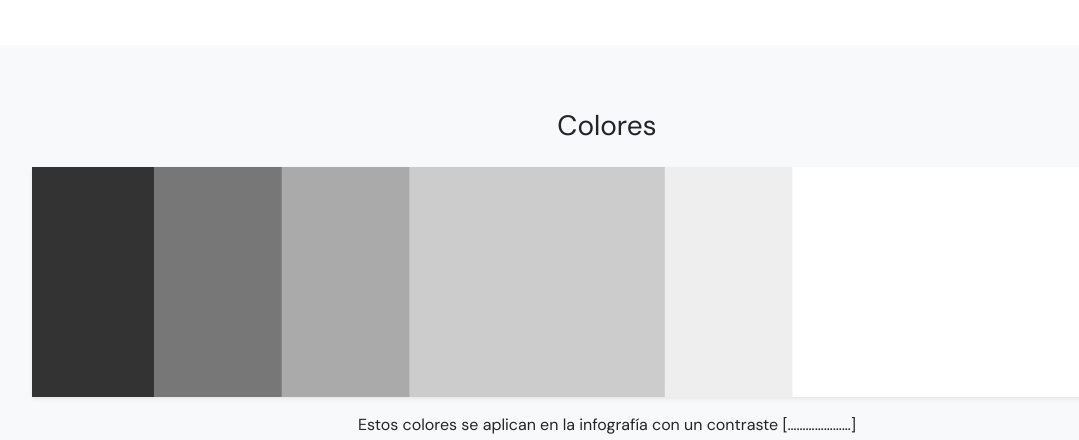
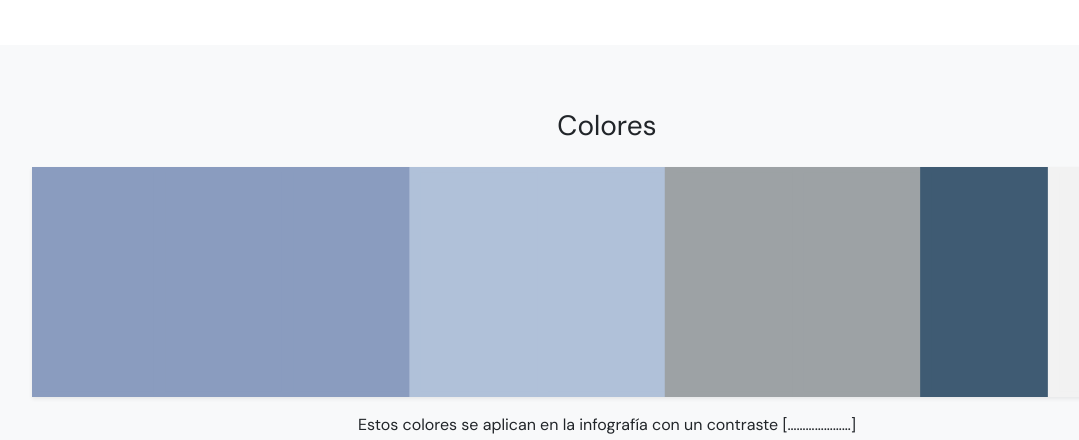
Before and after one commit to sofiasanchezdonoso/infodigital-4, a plain HTML site: page index.html in a window 1280 px wide. Shown: the part 526-966 px from the top of the page, without its empty margins (33-1112 px from the left). Drawn offline with nearby package versions, Linux system fonts and the light colour scheme.

Commit message:
Update index.html

```diff
--- a/index.html
+++ b/index.html
@@ -157,7 +157,7 @@
         <script>
             // Reemplaza los colores dentro del paréntesis cuadrado, respetando las comillas.
             // Si necesitas que un color ocupe más espacio en la paleta: debes repetirlo.
-            var colores = ["#333333", "#777777", "#AAAAAA", "#CCCCCC", "#CCCCCC", "#EEEEEE", "#FFFFFF", "#FFFFFF", "#FFFFFF"];
+            var colores = ["#8A9CBF", "#8A9CBF", "#8A9CBF", "#B0C1D9", "#B0C1D9", "#9DA2A5", "#9DA2A5", "#3F5B73", "#F2F2F2"];
             // No reemplaces nada de lo que sigue.
             var n = colores.length;
             var w = 100 / n;
```
